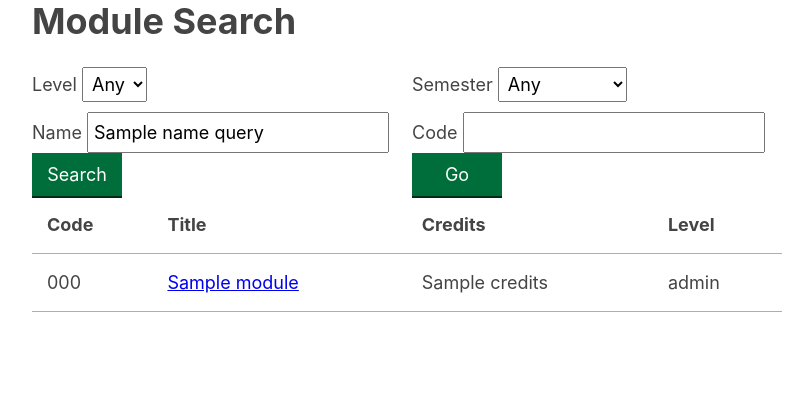
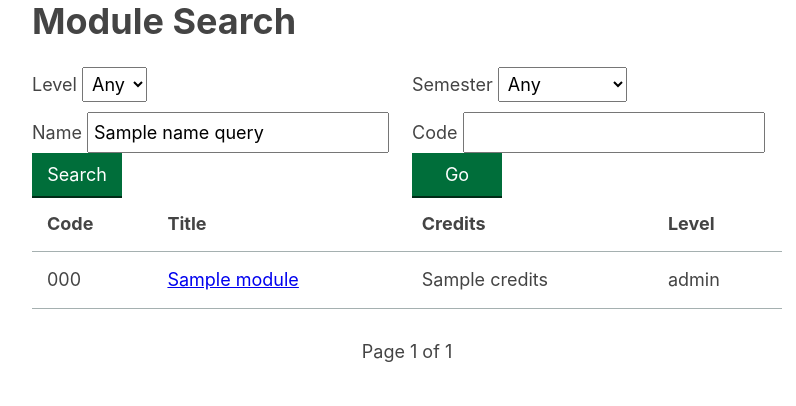
Before and after one commit to Nottingham-Course-Explorer/uon-course-explorer, a Flask app: template templates/index.html.jinja in a window 1280 px wide. Shown: the part 40-446 px from the top of the page, without its empty margins (233-1029 px from the left). Run offline with Flask 3, Linux system fonts and the light colour scheme; the template is opened without the code that fills it: most values are stand-ins (such as "Sample title", 1, 10 or a date in 2020); some libraries are stand-ins or nearby versions.

Commit message:
update, add pagination

```diff
--- a/static/common.css
+++ b/static/common.css
@@ -15,7 +15,7 @@ body {
 	max-width: 750px;
 	margin: 40px auto;
 	padding: 0 10px;
-	font: 18px/1.5 -apple-system, BlinkMacSystemFont, "Segoe UI", Roboto, "Helvetica Neue", Arial, sans-serif;
+	font: 18px/1.4 -apple-system, BlinkMacSystemFont, "Segoe UI", Roboto, "Helvetica Neue", Arial, sans-serif;
 	color: #444;
 }
 
@@ -55,14 +55,12 @@ dl {
 dt {
     display: table-cell;
     font-weight: bold;
+    padding: 10px 0 10px 0;
 }
 
 dd {
     display: table-cell;
-}
-
-dt, dd {
-    padding: 10px 0 10px 0;
+    padding: 10px 10px 10px;
 }
 
 .summary-list-row {
--- a/static/index.css
+++ b/static/index.css
@@ -24,3 +24,22 @@
 #select-semester {
     grid-area: select-semester;
 }
+
+#pagination {
+    display: grid;
+    grid-template-rows: auto;
+    grid-template-columns: 1fr 1fr 1fr;
+    padding: 30px 10px 10px 10px;
+}
+
+#previous-page-grid {
+    text-align: right;
+}
+
+#page-info-grid {
+    text-align: center;
+}
+
+#next-page-grid {
+    text-align: left;
+}
--- a/templates/base.html.jinja
+++ b/templates/base.html.jinja
@@ -5,9 +5,12 @@
 		<meta charset="UTF-8">
 		<link rel="stylesheet" type="text/css" href="{{ url_for('static', filename='common.css') }}">
 		<link rel="stylesheet" type="text/css" href="{{ url_for('static', filename='controls.css') }}">
+		<meta name="viewport" content="width=device-width, initial-scale=1">
+		<link rel="shortcut icon" type="image/png" href="{{ url_for('static', filename='favicon.png') }}"/>
 		<script src="https://unpkg.com/htmx.org@1.9.12"></script>
 		<script src="https://unpkg.com/hyperscript.org@0.9.12"></script>
 		<title>{% block title %}{% endblock %} - Nottingham Course Explorer</title>
+		<meta name="description" content={% block description %}{% endblock %}>
 	{% endblock %}
 </head>
 <body>
--- a/templates/index.html.jinja
+++ b/templates/index.html.jinja
@@ -1,5 +1,6 @@
 {% extends "base.html.jinja" %}
-{% block title %}Index{% endblock %}
+{% block title %}Module Search{% endblock %}
+{% block description %}Search for University of Nottingham modules.{% endblock %}
 {% block head %}
 	{{ super() }}
 	<link rel="stylesheet" type="text/css" href="{{ url_for('static', filename='index.css') }}">
@@ -33,8 +34,7 @@
 			</label>
 		</div>
 
-		<form id="search" action="/" method="get" hx-boost="true" hx-replace-url="true"
-			  hx-swap="innerHTML show:no-scroll">
+		<form id="search" action="/" method="get" hx-boost="true" hx-swap="innerHTML show:no-scroll">
 			<label for="name-input">Name</label>
 			<input id="name-input" name="name" value="{{ name_query }}">
 			<button type="submit" class="btn-primary">Search</button>
@@ -67,25 +67,40 @@
 		{% for module in modules %}
 			<tr>
 				<td>
-					{{ module.code }}
+					{{- module.code -}}
 				</td>
 				<td>
 					<a href="{{ url_for("module_page", code=module.code) }}">
-						{{ module.title }}
+						{{- module.title -}}
 					</a>
 				</td>
 				<td>
-					{% if module.credits != 0 %}
-						{{ module.credits }}
-					{% else %}
+					{%- if module.credits != 0 %}
+						{{- module.credits -}}
+					{%- else -%}
 						N/A
-					{% endif %}
+					{%- endif -%}
 				</td>
 				<td>
-					{{ module.level }}
+					{{- module.level -}}
 				</td>
 			</tr>
 		{% endfor %}
 		</tbody>
 	</table>
+	<nav id="pagination">
+		<div id="previous-page-grid">
+			{% if page != 1 %}
+				<a href="{{ modify_parameters(page=page - 1) }}">Previous Page</a>
+			{% endif %}
+		</div>
+		<div id="page-info-grid">
+			Page {{ page }} of {{ pages }}
+		</div>
+		<div id="next-page-grid">
+			{% if page != pages %}
+				<a href="{{ modify_parameters(page=page + 1) }}">Next Page</a>
+			{% endif %}
+		</div>
+	</nav>
 {% endblock %}
```
Also changed, not shown: templates/module.html.jinja (+3 -5 lines), static/favicon.png (added).
